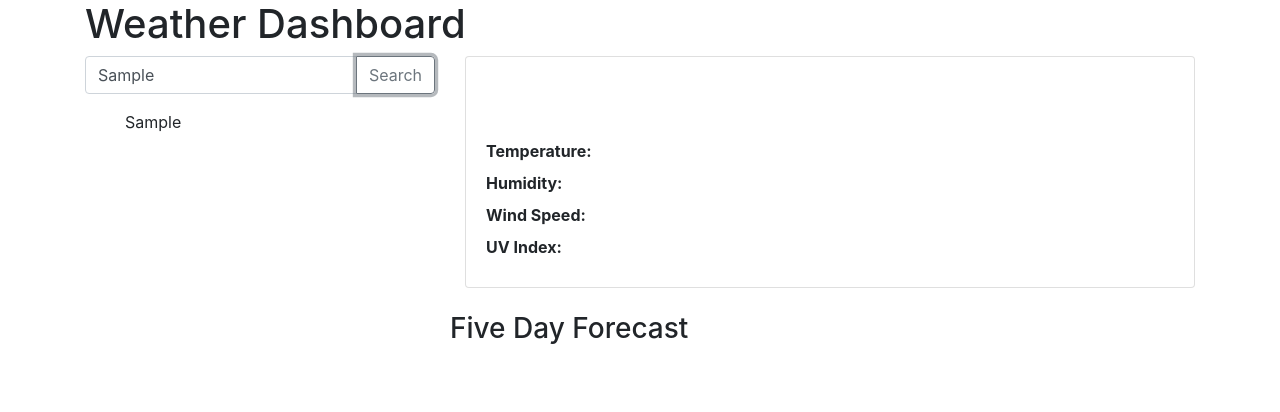
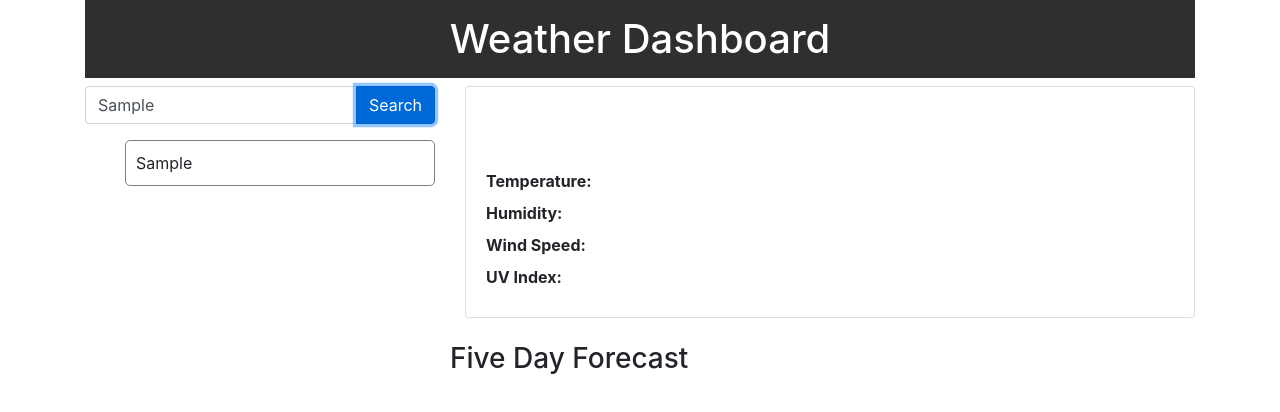
Before and after one commit to puakehaulani/6-Weather-Dashboard, a plain HTML site: page index.html in a window 1280 px wide. Both pictures are taken after typing "Sample" into the empty fields and a click on the button "Search". Drawn offline with nearby package versions, Linux system fonts and the light colour scheme; no server answers.

Commit message:
styling changes

```diff
--- a/assets/javascript/script.js
+++ b/assets/javascript/script.js
@@ -121,7 +121,7 @@ function showForecast(response) {
     card.attr("class", "card");
     $fiveForecast.append(card);
     let cardBody = $("<div>");
-    cardBody.attr("class", "card-body");
+    cardBody.attr("class", "card-body forecastBody",);
     card.append(cardBody);
 
     console.log(response.daily[i].temp.day);
--- a/assets/styling/style.css
+++ b/assets/styling/style.css
@@ -43,3 +43,25 @@ padding: 5px;
     padding: 5px;
 
 }
+
+.forecastBody{
+    background-color: rgb(73, 120, 190);
+}
+
+h1{
+    background-color: rgb(48, 47, 47);
+    color: white;
+    text-align: center;
+    padding: 15px;
+}
+
+
+li{
+    align-content: left;
+    padding: 10px;
+    border-style: solid;
+    border-width: 1px;
+    border-color: gray;
+    border-radius: 5px;
+
+}
--- a/index.html
+++ b/index.html
@@ -12,8 +12,8 @@
 
 <body>
     <div class="container">
-        <div class="h1" id="title">Weather Dashboard
-        </div>
+        <h1>Weather Dashboard
+        </h1>
 
         <div class="row">
 
@@ -23,7 +23,7 @@
                 <div class="input-group mb-3">
                     <input type="text" class="form-control" id="cityName" placeholder="Search City">
                     <div class="input-group-append">
-                        <button class="btn btn-outline-secondary" type="button" id="searchBtn">Search</button>
+                        <button class="btn btn-primary" type="button" id="searchBtn">Search</button>
                     </div>
                 </div>
                 <!--ul of search history-->
```
